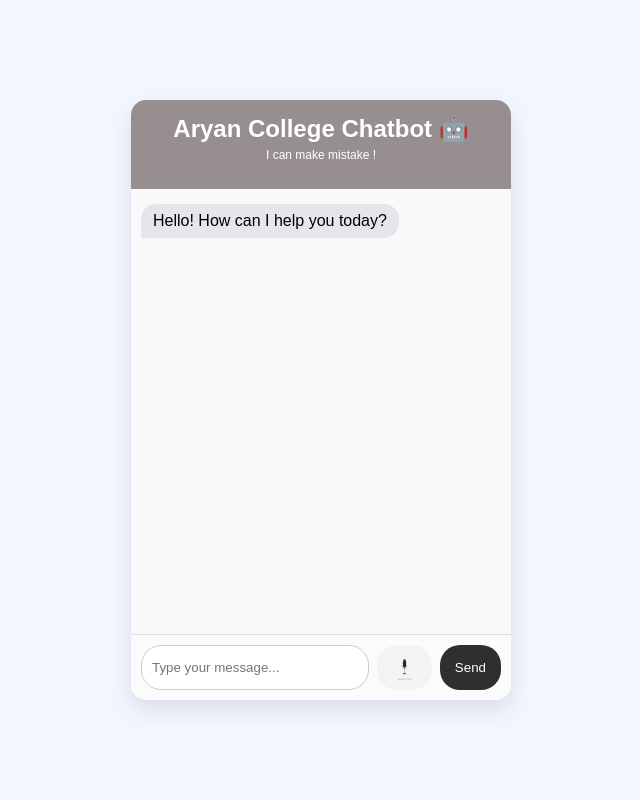
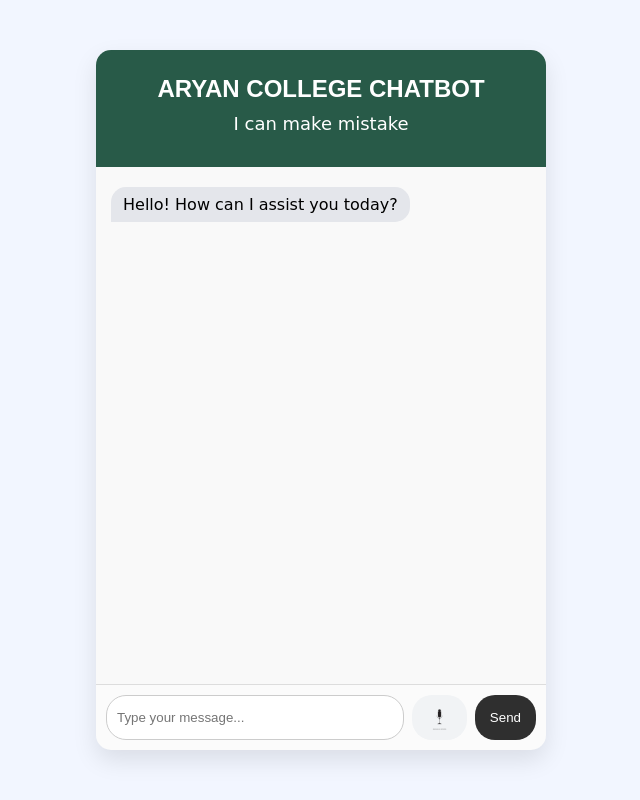
Before and after one commit to Realida04/College_chatbot, a Flask app: page / in a window 1280 px wide. Shown: the whole page, without its empty margins (319-959 px from the left). Run offline with Flask 3, Linux system fonts and the light colour scheme; parts of the project's set-up code (start-up, migrations or seed data) failed here and were passed over.

Commit message:
improve ui

```diff
--- a/static/style.css
+++ b/static/style.css
@@ -10,8 +10,8 @@ body {
 
 /* Main container */
 .chat-container {
-  width: 380px;
-  height: 600px;
+  width: 450px;
+  height: 700px;
   background: #fbfbfb;
   border-radius: 15px;
   box-shadow: 0 10px 25px rgba(0,0,0,0.1);
@@ -22,25 +22,29 @@ body {
 
 /* Header */
 .chat-header {
-  background: #978f8f;
+  background:#285A48;
   color: white;
   padding: 15px;
   text-align: center;
 }
 
 .chat-header h2 {
-  margin: 0;
+  margin: 10px;
+  font-family:  sans-serif;
+
 }
 
 .chat-header p {
-  font-size: 12px;
-  margin-top: 5px;
+  font-size: 18px;
+  margin-top: 10px;
+  font-family:cursive;
+
 }
 
 /* Chat box */
 .chat-box {
   flex: 1;
-  padding: 10px;
+  padding: 15px;
   overflow-y: auto;
   background: #f9f9f9;
   display: flex;
@@ -66,6 +70,8 @@ body {
   border-radius: 15px 15px 15px 0;
   margin: 5px 0;
   max-width: 70%;
+  gap: 5px;
+  font-family: cursive;
 }
 
 /* Input area */
@@ -73,6 +79,7 @@ body {
   display: flex;
   padding: 10px;
   border-top: 1px solid #ddd;
+  font-family: cursive;
 }
 
 .chat-input input {
@@ -87,7 +94,6 @@ body {
   margin-left: 8px;
   padding: 10px 15px;
   border: none;
-
   color: white;
   border-radius: 20px;
   cursor: pointer;
--- a/templates/chat.html
+++ b/templates/chat.html
@@ -11,13 +11,13 @@
   <div class="chat-container">
 
     <div class="chat-header">
-      <h2>Aryan College Chatbot 🤖</h2>
-      <p>I can make mistake !</p>
+      <h2>ARYAN COLLEGE CHATBOT</h2>
+      <p>I can make mistake</p>
       <p></p>
     </div>
 
     <div class="chat-box" id="chat-box">
-      <div class="bot-message">Hello! How can I help you today?</div>
+      <div class="bot-message">Hello! How can I assist you today?</div>
     </div>
 
     <div class="chat-input">
```
